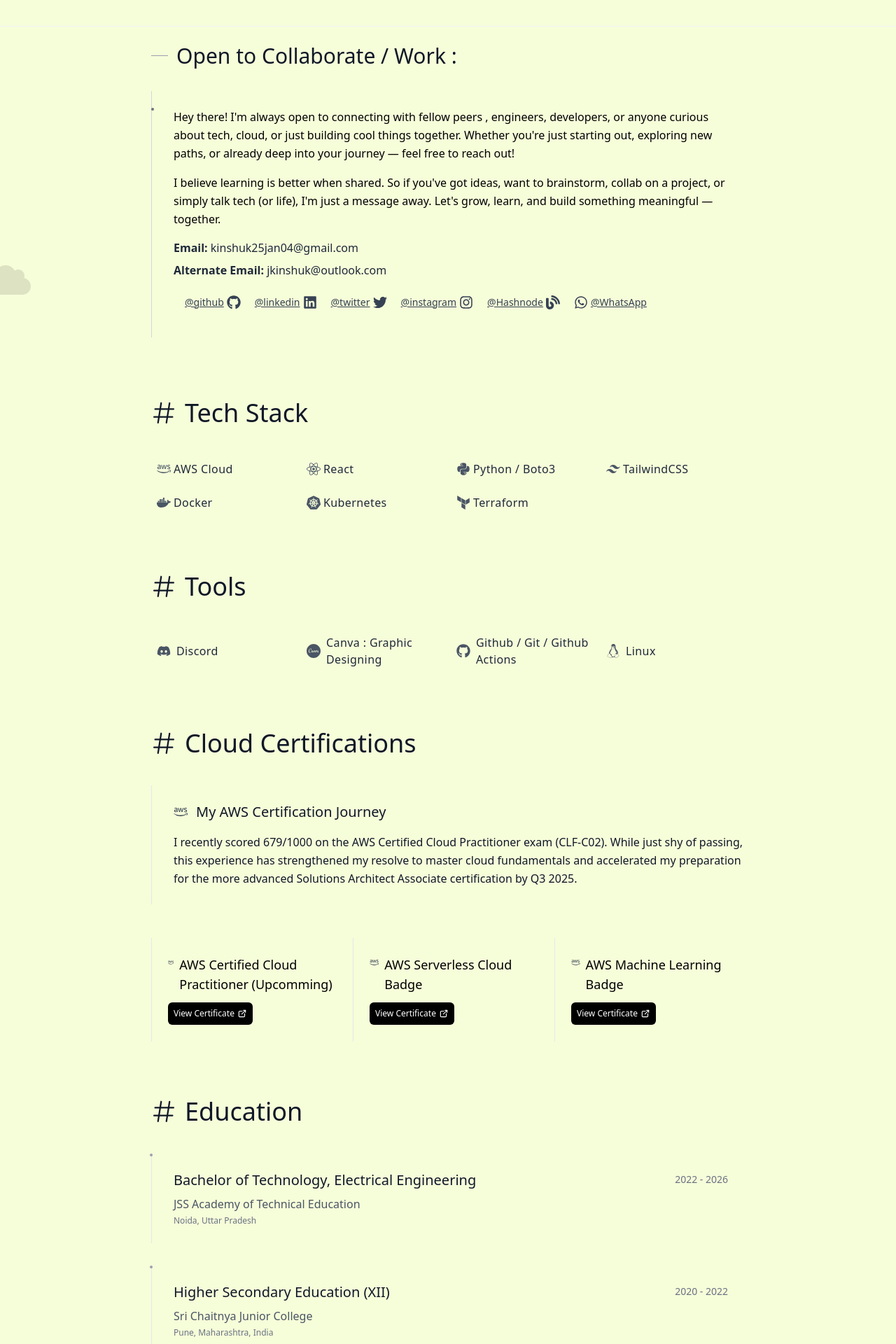
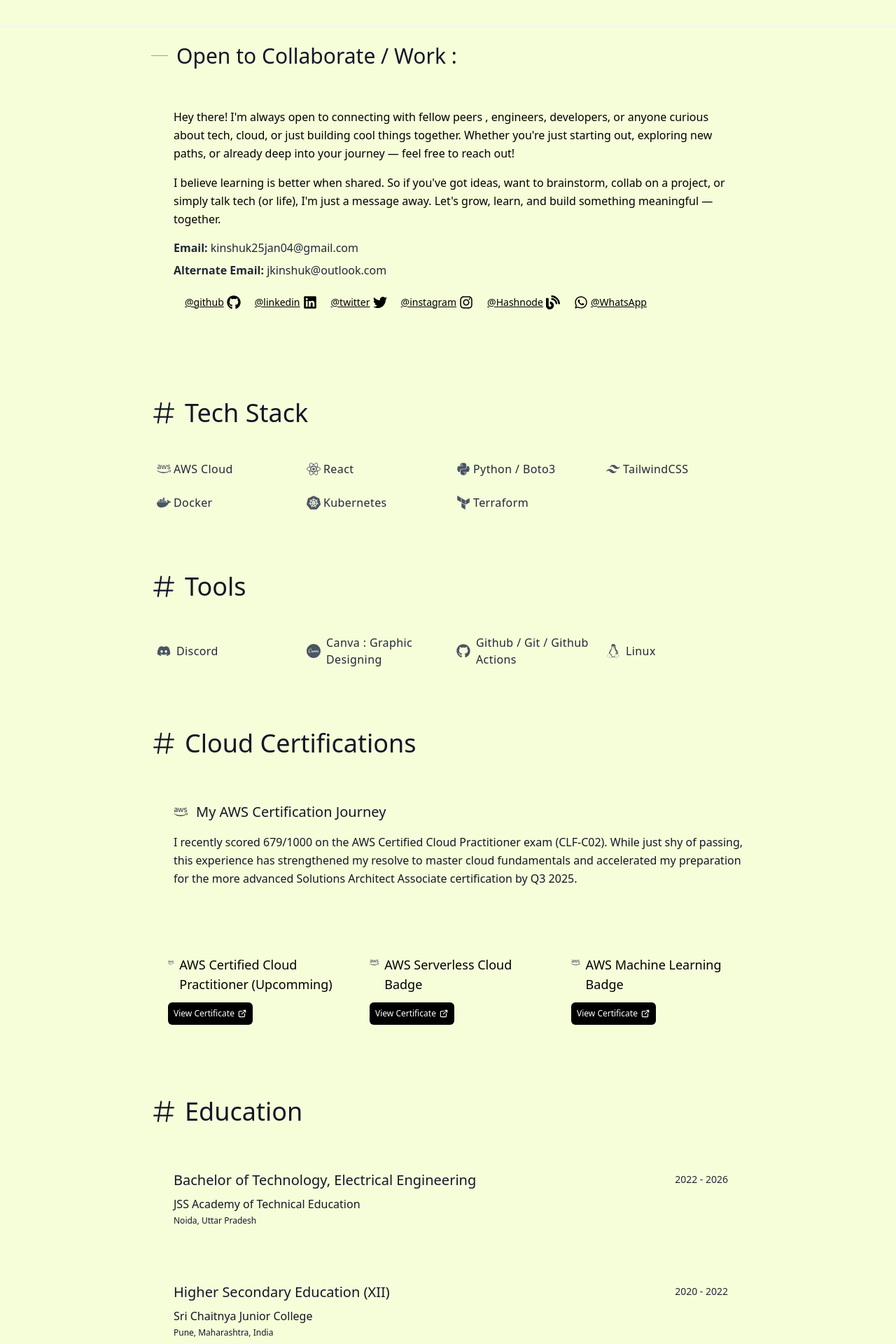
Before and after one commit to kinshukjainn/kinshukkportfolio, a React (Vite) app: page / in a window 1280 px wide. Shown: the part 380-2300 px from the top of the page at 70% size. Built offline with nearby package versions, Linux system fonts and the light colour scheme.

Commit message:
Refactor Header and MainContent components for improved styling and functionality; update layout, enhance accessibility, and fix background color in CSS.

```diff
--- a/src/components/Header.tsx
+++ b/src/components/Header.tsx
@@ -1,144 +1,77 @@
-"use client";
+"use client"
 
-import { useState } from "react";
-import { Link, useLocation } from "react-router-dom";
-import { FaBars, FaTimes } from "react-icons/fa";
-import { motion, AnimatePresence } from "framer-motion";
-import { FaCloud, FaCloudUploadAlt } from "react-icons/fa";
-import profile from "../assets/image.jpg";
-import { FaHashnode} from "react-icons/fa6";
-import { GoPersonFill } from "react-icons/go";
-
-
+import { useState } from "react"
+import { Link, useLocation } from "react-router-dom"
+import { FaBars, FaTimes } from "react-icons/fa"
+import { AnimatePresence } from "framer-motion"
+import { FaHashnode } from "react-icons/fa6"
+import { GoPersonFill } from "react-icons/go"
+import profile from "../assets/image.jpg"
 
 const Header = () => {
-  const [menuOpen, setMenuOpen] = useState(false);
-  const location = useLocation(); // Get current location
+  const [menuOpen, setMenuOpen] = useState(false)
+  const location = useLocation() // Get current location
 
-  const toggleMenu = () => setMenuOpen((prev) => !prev);
-  const closeMenu = () => setMenuOpen(false);
+  const toggleMenu = () => setMenuOpen((prev) => !prev)
+  const closeMenu = () => setMenuOpen(false)
 
   // Function to determine the path text based on current route
   const getPathText = () => {
-    const pathname = location.pathname;
+    const pathname = location.pathname
 
     if (pathname === "/") {
-      return "Profile";
+      return "Profile"
     } else if (pathname === "/blogs" || pathname.startsWith("/blogs/")) {
-      return "Blogs";
+      return "Blogs"
     } else if (pathname === "/aboutme" || pathname.startsWith("/aboutme/")) {
-      return "Personal Info";
+      return "Personal Info"
     } else {
-      return "Profile"; // Default fallback
+      return "Profile" // Default fallback
     }
-  };
-
-  // Cloud animations
-  const cloudVariants = {
-    floating: {
-      y: [0, -8, 0],
-      transition: {
-        duration: 4,
-        repeat: Infinity,
-        repeatType: "reverse" as const,
-        ease: "easeInOut"
-      }
-    }
-  };
+  }
 
   return (
-    <motion.header
-      initial={{ opacity: 0, y: -20 }}
-      animate={{ opacity: 1, y: 0 }}
-      transition={{ duration: 0.8, ease: "easeOut" }}
-      className={`bg-[#f6fdd9] font-sans  p-4 flex flex-col sm:flex-row justify-between items-center   overflow-hidden`}
-    >
-      {/* Decorative Cloud Elements */}
-      <motion.div
-        variants={cloudVariants}
-        animate="floating"
-        className="absolute -left-4 -bottom-4 text-black opacity-10 text-6xl"
-      >
-        <FaCloud />
-      </motion.div>
-
-      <motion.div
-        variants={cloudVariants}
-        animate="floating"
-        className="absolute right-20 top-0 text-black opacity-10 text-5xl"
-      >
-        <FaCloudUploadAlt />
-      </motion.div>
-
+    <header className="bg-[#f6fdd9] font-sans p-4 flex flex-col sm:flex-row justify-between items-center overflow-hidden">
       <div className="flex items-center w-full sm:w-auto justify-between mb-3 sm:mb-0 relative z-10">
         {/* Avatar Section */}
-        <motion.div
-          initial={{ opacity: 0, scale: 0.8 }}
-          animate={{ opacity: 1, scale: 1 }}
-          transition={{ delay: 0.3, duration: 0.7, type: "spring" }}
-          className="relative mr-3 flex-shrink-0"
-        >
-          <motion.div
-            whileHover={{
-              scale: 1.08,
-              rotate: 5,
-              boxShadow: "0 0 15px rgba(99, 179, 237, 0.5)"
-            }}
-            transition={{ type: "spring", stiffness: 300 }}
-            className="w-10 h-10 sm:w-12 sm:h-12 overflow-hidden rounded-full shadow-lg border-3 border-black"
-          >
+        <div className="relative mr-3 flex-shrink-0">
+          <div className="w-10 h-10 sm:w-12 sm:h-12 overflow-hidden rounded-full shadow-lg border-3 border-black">
             <img
-              src={profile}
+              src={profile || "/placeholder.svg"}
               alt="Kinshuk Jain"
               className="w-full h-full object-cover"
               onError={(e) => {
                 // Fallback to initials if image fails to load
-                e.currentTarget.style.display = 'none';
-                const parent = e.currentTarget.parentElement;
+                e.currentTarget.style.display = "none"
+                const parent = e.currentTarget.parentElement
                 if (parent) {
-                  const initialsDiv = document.createElement('div');
-                  initialsDiv.className = 'flex items-center justify-center w-full h-full bg-gradient-to-br from-black-900 to-grey-700 text-gray-100 text-lg font-bold';
-                  initialsDiv.textContent = 'KJ';
-                  parent.appendChild(initialsDiv);
+                  const initialsDiv = document.createElement("div")
+                  initialsDiv.className =
+                    "flex items-center justify-center w-full h-full bg-gradient-to-br from-black-900 to-grey-700 text-gray-100 text-lg font-bold"
+                  initialsDiv.textContent = "KJ"
+                  parent.appendChild(initialsDiv)
                 }
               }}
             />
-          </motion.div>
-        </motion.div>
+          </div>
+        </div>
 
         {/* Dynamic Portfolio Name with cloud theme */}
-        <motion.div
-          initial={{ opacity: 0, x: -10 }}
-          animate={{ opacity: 1, x: 0 }}
-          transition={{ delay: 0.4, duration: 0.6 }}
-          className="flex items-center"
-        >
-          <motion.h1
-            className="text-lg sm:text-xl font-semibold tracking-wide text-black"
-          >
-            <Link
-              to="/"
-              onClick={closeMenu}
-              className="hover:text-gray-900 transition-colors duration-300"
-            >
+        <div className="flex items-center">
+          <h1 className="text-lg sm:text-xl font-semibold tracking-wide text-black">
+            <Link to="/" onClick={closeMenu} className="hover:text-gray-900 transition-colors duration-300">
               CloudKinshuk / {getPathText()}
             </Link>
-          </motion.h1>
-        </motion.div>
+          </h1>
+        </div>
 
         {/* Mobile Menu Button */}
-        <motion.button
-          whileTap={{ scale: 0.9 }}
-          whileHover={{
-            scale: 1.1,
-            backgroundColor: "rgba(66, 153, 225, 0.2)"
-          }}
-          transition={{ duration: 0.3 }}
+        <button
           className="sm:hidden text-2xl text-white focus:outline-none bg-black hover:bg-black rounded-lg p-2"
           onClick={toggleMenu}
         >
           {menuOpen ? <FaTimes /> : <FaBars />}
-        </motion.button>
+        </button>
       </div>
 
       {/* Desktop Navigation */}
@@ -149,62 +82,32 @@
       {/* Mobile Menu with improved animation */}
       <AnimatePresence>
         {menuOpen && (
-          <motion.div
-            key="mobile-menu"
-            initial={{ opacity: 0, height: 0, y: -10 }}
-            animate={{ opacity: 1, height: "auto", y: 0 }}
-            exit={{ opacity: 0, height: 0, y: -10 }}
-            transition={{ duration: 0.4, ease: "easeInOut" }}
-            className="w-full overflow-hidden sm:hidden backdrop-blur-md bg-gray-200  rounded-md mt-2"
-          >
-            <motion.div
-              initial={{ opacity: 0 }}
-              animate={{ opacity: 1 }}
-              transition={{ delay: 0.1, staggerChildren: 0.1 }}
-              className="pt-3 pb-2 flex flex-col items-center gap-4"
-            >
-              <NavLinks  closeMenu={closeMenu} />
-            </motion.div>
-          </motion.div>
+          <div className="w-full overflow-hidden sm:hidden bg-[#f6fdd9] rounded-md mt-2">
+            <div className="pt-3 pb-2 flex flex-col items-center gap-4">
+              <NavLinks closeMenu={closeMenu} />
+            </div>
+          </div>
         )}
       </AnimatePresence>
-    </motion.header>
-  );
-};
+    </header>
+  )
+}
 
 // Navigation Links Component with Microsoft-inspired theme
 const NavLinks = ({ closeMenu }: { closeMenu: () => void }) => {
-  const linkVariants = {
-    hover: {
-      scale: 1.05,
-      transition: { type: "spring", stiffness: 400 }
-    }
-  };
-
   return (
     <div className="flex flex-col sm:flex-row items-center gap-4 md:gap-6 w-full sm:w-auto">
-      <motion.div
-        whileHover="hover"
-        variants={linkVariants}
-        className="group"
-      >
+      <div className="group">
         <Link
           to="/"
           className="flex items-center gap-2 hover:text-blue-300 transition-colors duration-300"
           onClick={closeMenu}
         >
-          <motion.div
-            whileHover={{ rotate: 360 }}
-            transition={{ duration: 0.6 }}
-          >
-          </motion.div>
+          <div></div>
         </Link>
-      </motion.div>
+      </div>
 
-      <motion.div
-        whileHover="hover"
-        variants={linkVariants}
-      >
+      <div>
         <Link
           to="/blogs"
           className="flex items-center gap-2 text-black text-lg md:text-base transition-colors duration-300"
@@ -213,17 +116,11 @@
           <FaHashnode className="text-lg text-black" />
           <span className="relative group">
             Blogs
-            <motion.span
-              className="absolute -bottom-1 left-0 w-0 h-0.5 bg-blue-500 group-hover:w-full"
-              transition={{ duration: 0.3 }}
-            />
+            <span className="absolute -bottom-1 left-0 w-0 h-0.5 bg-blue-500 group-hover:w-full transition-all duration-300" />
           </span>
         </Link>
-      </motion.div>
-      <motion.div
-        whileHover="hover"
-        variants={linkVariants}
-      >
+      </div>
+      <div>
         <Link
           to="/aboutme"
           className="flex items-center gap-2 text-black text-lg md:text-base transition-colors duration-300"
@@ -232,15 +129,12 @@
           <GoPersonFill className="text-lg text-black" />
           <span className="relative group">
             About me
-            <motion.span
-              className="absolute -bottom-1 left-0 w-0 h-0.5 bg-blue-500 group-hover:w-full"
-              transition={{ duration: 0.3 }}
-            />
+            <span className="absolute -bottom-1 left-0 w-0 h-0.5 bg-blue-500 group-hover:w-full transition-all duration-300" />
           </span>
         </Link>
-      </motion.div>
+      </div>
     </div>
-  );
-};
+  )
+}
 
-export default Header;
+export default Header
--- a/src/components/MainContent.tsx
+++ b/src/components/MainContent.tsx
@@ -117,8 +117,6 @@
           </h2>
 
           <div className="relative pl-6 sm:pl-8 mt-4 py-6 px-4 sm:px-6  text-base rounded-lg ">
-            <span className="absolute left-0 top-0 w-px h-full bg-gray-300"></span>
-            <span className="absolute left-0 top-6 w-1 h-1 bg-gray-500 rounded-full"></span>
 
             <p className="text-sm sm:text-base text-black mb-4 leading-relaxed">
               Hey there! I'm always open to connecting with fellow peers , engineers, developers, or anyone curious about tech,
@@ -142,7 +140,7 @@
               <div className="flex flex-wrap items-center gap-3 sm:gap-5 p-3 sm:p-4 mt-2">
                 <a
                   href="https://github.com/kinshukjainn"
-                  className="flex items-center space-x-1 text-gray-700 hover:text-gray-900 transition-colors"
+                  className="flex items-center space-x-1 text-black hover:text-gray-900 transition-colors"
                   aria-label="GitHub"
                 >
                   <span className="underline text-sm">@github</span>
@@ -150,7 +148,7 @@
                 </a>
                 <a
                   href="https://linkedin.com/in/kinshukjainn/"
-                  className="flex items-center space-x-1 text-gray-700 hover:text-gray-900 transition-colors"
+                  className="flex items-center space-x-1 text-black hover:text-gray-900 transition-colors"
                   aria-label="LinkedIn"
                 >
                   <span className="underline text-sm">@linkedin</span>
@@ -158,7 +156,7 @@
                 </a>
                 <a
                   href="https://x.com/realkinshuk04"
-                  className="flex items-center space-x-1 text-gray-700 hover:text-gray-900 transition-colors"
+                  className="flex items-center space-x-1 text-black hover:text-gray-900 transition-colors"
                   aria-label="Twitter"
                 >
                   <span className="underline text-sm">@twitter</span>
@@ -166,7 +164,7 @@
                 </a>
                 <a
                   href="https://instagram.com/kinshukjain._/"
-                  className="flex items-center space-x-1 text-gray-700 hover:text-gray-900 transition-colors"
+                  className="flex items-center space-x-1 text-black hover:text-gray-900 transition-colors"
                   aria-label="instagram"
                 >
                   <span className="underline text-sm">@instagram</span>
@@ -174,7 +172,7 @@
                 </a>
                 <a
                   href="https://blog.cloudkinshuk.in"
-                  className="flex items-center space-x-1 text-gray-700 hover:text-gray-900 transition-colors"
+                  className="flex items-center space-x-1 text-black hover:text-gray-900 transition-colors"
                   aria-label="Hashnode"
                 >
                   <span className="underline text-sm">@Hashnode</span>
@@ -182,7 +180,7 @@
                 </a>
                 <button
                   onClick={handleClick}
-                  className="underline flex cursor-pointer items-center space-x-1 text-gray-700 hover:text-gray-900 transition-colors"
+                  className="underline flex cursor-pointer items-center space-x-1 text-black hover:text-gray-900 transition-colors"
                 >
                   <FaWhatsapp size={20} className="mr-1" />
                   <span className="text-sm">@WhatsApp</span>
@@ -250,7 +248,6 @@
 
           {/* AWS Journey Banner */}
           <div className="mb-8 sm:mb-12 relative pl-6 sm:pl-8 py-4 sm:py-6  rounded-md ">
-            <span className="absolute left-0 top-0 w-px h-full bg-gray-200"></span>
             <h3 className="text-lg sm:text-xl font-medium flex items-center mb-3 sm:mb-4 text-gray-900">
               <FaAws className="mr-3 text-gray-700" /> My AWS Certification Journey
             </h3>
@@ -266,7 +263,6 @@
           <div className="grid grid-cols-1 sm:grid-cols-2 md:grid-cols-3 gap-3 sm:gap-4">
             {certifications.map((cert, index) => (
               <div key={index} className="relative pl-6 py-4 sm:py-6  rounded-md ">
-                <span className="absolute left-0 top-0 w-px h-full bg-gray-200"></span>
                 <div className="flex items-start">
                   <FaAws className="text-gray-700 text-sm mr-2 mt-1" />
                   <h3 className="text-base sm:text-lg text-black font-medium">{cert.title}</h3>
@@ -292,33 +288,29 @@
 
           <div className="space-y-6 sm:space-y-8">
             <div className="relative pl-6 sm:pl-8  p-4 sm:p-6  rounded-md">
-              <span className="absolute left-0 top-0 w-px h-full bg-gray-200"></span>
-              <span className="absolute left-0 top-0 w-1 h-1 rounded-full bg-gray-400 transform -translate-x-1/2"></span>
               <div className="flex flex-col md:flex-row md:justify-between">
                 <div>
                   <h3 className="text-lg sm:text-xl font-medium text-gray-900">
                     Bachelor of Technology, Electrical Engineering
                   </h3>
-                  <p className="text-gray-600 text-sm sm:text-base mt-1 sm:mt-2">JSS Academy of Technical Education</p>
-                  <p className="text-gray-500 text-xs mt-1">Noida, Uttar Pradesh</p>
+                  <p className="text-gray-900 text-sm sm:text-base mt-1 sm:mt-2">JSS Academy of Technical Education</p>
+                  <p className="text-gray-900 text-xs mt-1">Noida, Uttar Pradesh</p>
                 </div>
                 <div className="mt-2 md:mt-0">
-                  <span className="text-gray-500 text-sm">2022 - 2026</span>
+                  <span className="text-gray-800 text-sm">2022 - 2026</span>
                 </div>
               </div>
             </div>
 
             <div className="relative pl-6 sm:pl-8  p-4 sm:p-6  rounded-md">
-              <span className="absolute left-0 top-0 w-px h-full bg-gray-200"></span>
-              <span className="absolute left-0 top-0 w-1 h-1 rounded-full bg-gray-400 transform -translate-x-1/2"></span>
               <div className="flex flex-col md:flex-row md:justify-between">
                 <div>
                   <h3 className="text-lg sm:text-xl font-medium text-gray-900">Higher Secondary Education (XII)</h3>
-                  <p className="text-gray-600 text-sm sm:text-base mt-1 sm:mt-2">Sri Chaitnya Junior College</p>
-                  <p className="text-gray-500 text-xs mt-1">Pune, Maharashtra, India</p>
+                  <p className="text-gray-900 text-sm sm:text-base mt-1 sm:mt-2">Sri Chaitnya Junior College</p>
+                  <p className="text-gray-900 text-xs mt-1">Pune, Maharashtra, India</p>
                 </div>
                 <div className="mt-2 md:mt-0">
-                  <span className="text-gray-500 text-sm">2020 - 2022</span>
+                  <span className="text-gray-800 text-sm">2020 - 2022</span>
                 </div>
               </div>
             </div>
@@ -336,8 +328,6 @@
 
           {/* Project 1 */}
           <div className="mb-12 sm:mb-16 relative pl-6 sm:pl-8 py-5 sm:py-6 px-4 sm:px-6  rounded-md ">
-            <span className="absolute left-0 top-0 w-px h-full bg-gray-200"></span>
-            <span className="absolute left-0 top-6 w-1 h-1 rounded-full bg-gray-400 transform -translate-x-1/2"></span>
 
             <div className="flex flex-col md:flex-row md:justify-between md:items-start mb-4">
               <h3 className="text-2xl sm:text-3xl font-medium mb-2 md:mb-0 text-gray-900">Portfolio Website</h3>
@@ -509,8 +499,6 @@
 
           {/* Project 2 */}
           <div className="relative pl-6 py-5 sm:py-6 px-4 sm:px-6  rounded-md ">
-            <span className="absolute left-0 top-0 w-px h-full bg-gray-200"></span>
-            <span className="absolute left-0 top-6 w-1 h-1 rounded-full bg-gray-400 transform -translate-x-1/2"></span>
 
             <div className="flex flex-col md:flex-row md:justify-between md:items-start mb-4">
               <h3 className="text-2xl sm:text-3xl font-medium mb-2 md:mb-0 text-gray-900">
@@ -569,7 +557,7 @@
               </li>
             </ul>
 
-            <div className="mt-6 pt-4 border-t border-gray-200">
+            <div className="mt-6 pt-4 border-t border-black ">
               <h4 className="text-sm font-bold text-gray-900 mb-2">Technologies:</h4>
               <div className="flex flex-wrap gap-2 mt-2">
                 {["Hashnode", "Amazon Route 53", "Hostinger", "DNS Management", "Custom Domain", "CDN"].map(
@@ -588,7 +576,7 @@
         </section>
       </div>
 
-      <div className="border-t border-gray-200 mt-8 py-8 sm:py-12 ">
+      <div className="border-t border-black mt-8 py-8 sm:py-12 ">
         <div className="max-w-4xl mx-auto px-4 sm:px-6">
           <div className="flex flex-col md:flex-row justify-between items-start gap-6">
             {/* Left Content */}
@@ -621,10 +609,10 @@
               href="https://github.com/kinshukjain01/kinshukkportfolio"
               target="_blank"
               rel="noopener noreferrer"
-              className="flex items-center gap-2 text-gray-800 font-medium py-2 px-4 border border-gray-300 rounded-md bg-gray-50 text-sm transition-all duration-200 hover:border-gray-800 hover:bg-gray-100"
+              className="flex items-center gap-2 underline  text-black  px-4 py-2  transition-colors duration-200"
             >
-              <FaGithub className="text-lg" />
-              <span>View Repository</span>
+              <FaGithub className="text-xl" />
+              <span className="text-sm font-medium">@kinshukkportfolio</span>
               <HiOutlineExternalLink className="text-sm" />
             </a>
           </div>
@@ -632,7 +620,7 @@
       </div>
 
       {/* Footer */}
-      <footer className="bg-gray-50 border-t border-gray-200 py-8">
+      <footer className="bg-[#f6fdd9]  py-8">
         <div className="max-w-4xl mx-auto px-4 sm:px-6 text-center">
           <p className="text-xs sm:text-sm text-gray-600">
             Want to explore my Thinking? click on "Blogs" to Check out the{" "}
--- a/src/index.css
+++ b/src/index.css
@@ -4,7 +4,7 @@
 @import "tailwindcss";
 
 body {
-  background-color: aqua ; /* Dark background */
+  background-color: white ; /* Dark background */
   color: black; /* Default text color */
   font-family: "IBM Plex Sans", sans-serif;
 }
```
